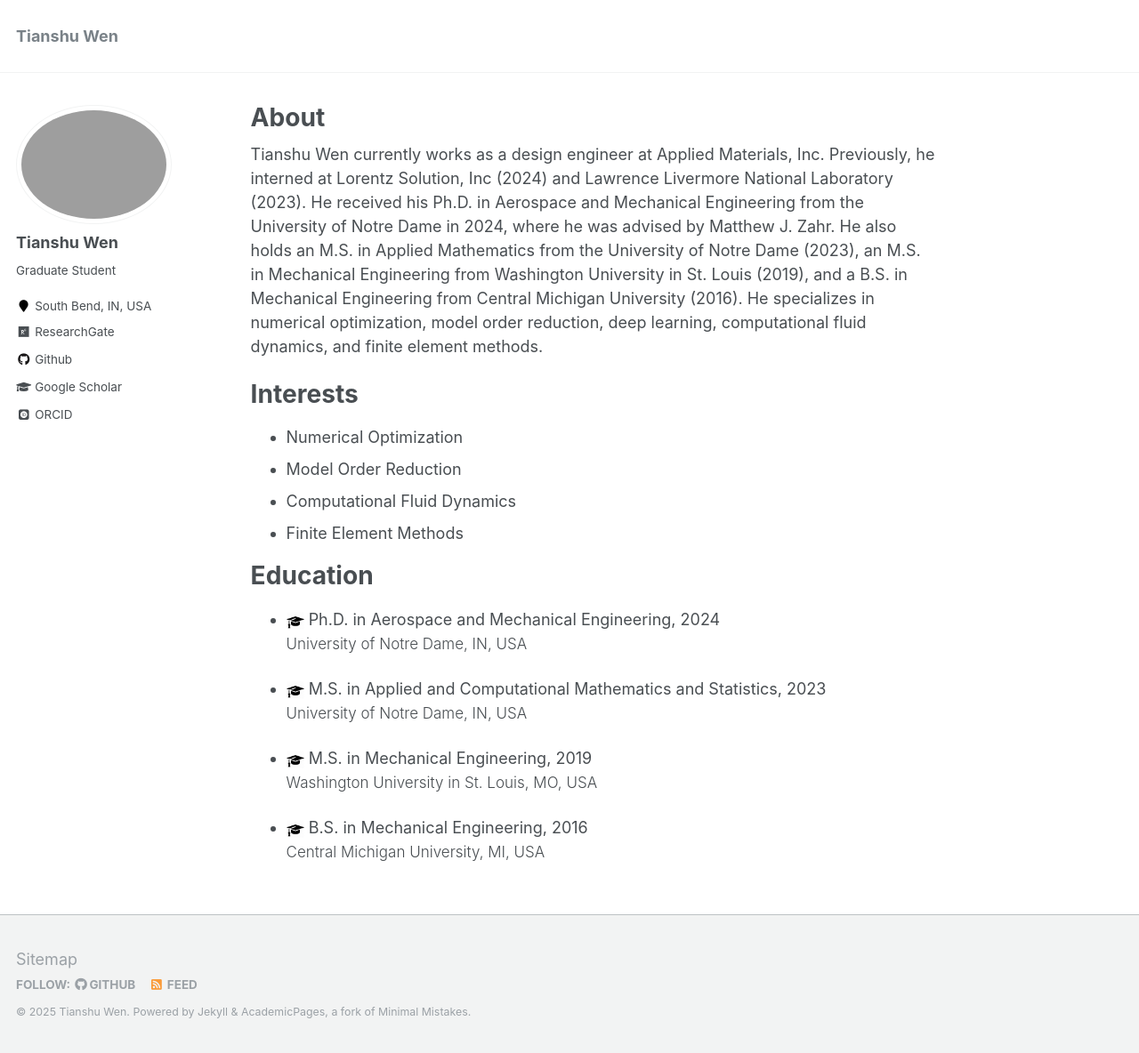
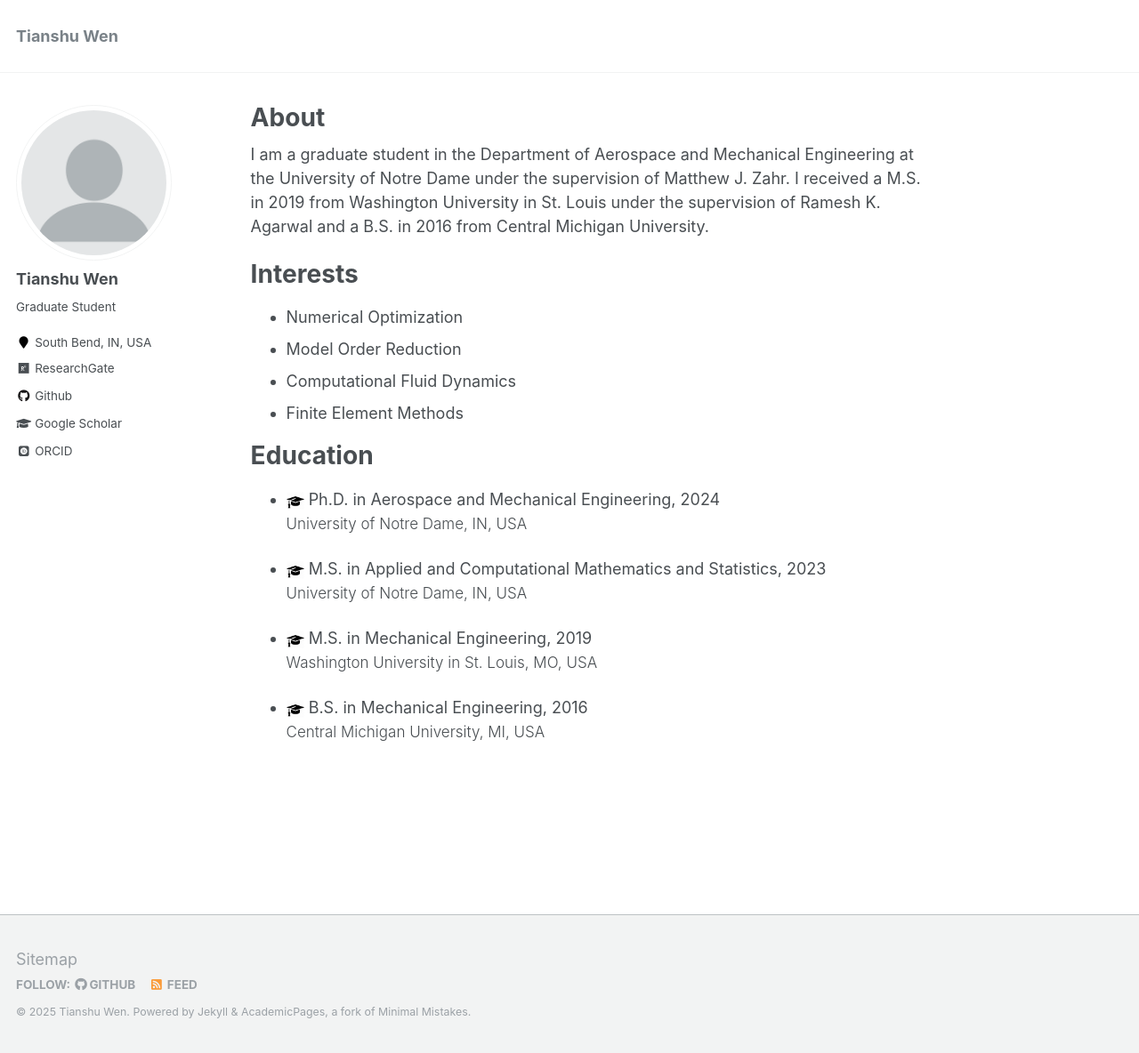
Before and after one commit to tianshuw/tianshuw.github.io, a Jekyll site: the page built from _pages/about.md, in a window 1280 px wide and 1184 px high. Shown: the whole window at 89% size. Built offline with Jekyll 4.4.1, drawn with Linux system fonts in a browser that asks for light colours; some web fonts are replaced.

Commit message:
Revert "minor updates"
This reverts commit f79621e6f4476efa488db97a11d6fe2ab3990d96.

```diff
--- a/_config.yml
+++ b/_config.yml
@@ -81,7 +81,7 @@ analytics:
 # Site Author
 author:
   name             : "Tianshu Wen"
-  avatar           : "avatar.png"
+  avatar           : "profile.png"
   bio              : "Graduate Student"
   location         : "South Bend, IN, USA"
   employer         :
--- a/_data/authors.yml
+++ b/_data/authors.yml
@@ -2,10 +2,10 @@
 
 Name Name:
   name        : "Tianshu Wen"
-  uri         : "http://tianshuw.github.io"
+  uri         : "http://wts0835.github.io"
   email       : "twen@nd.edu"
   bio         : "This is the first name."
-  avatar      : "avatar.png"
+  avatar      : "bio-photo-2.jpg"
   twitter     : "name"
   google_plus : "Name"
 
--- a/_pages/about.md
+++ b/_pages/about.md
@@ -8,7 +8,7 @@ redirect_from:
   - /about.html
 ---
 
-Tianshu Wen currently works as a design engineer at Applied Materials, Inc. Previously, he interned at Lorentz Solution, Inc (2024) and Lawrence Livermore National Laboratory (2023). He received his Ph.D. in Aerospace and Mechanical Engineering from the University of Notre Dame in 2024, where he was advised by Matthew J. Zahr. He also holds an M.S. in Applied Mathematics from the University of Notre Dame (2023), an M.S. in Mechanical Engineering from Washington University in St. Louis (2019), and a B.S. in Mechanical Engineering from Central Michigan University (2016). He specializes in numerical optimization, model order reduction, deep learning, computational fluid dynamics, and finite element methods.
+I am a graduate student in the Department of Aerospace and Mechanical Engineering at the University of Notre Dame under the supervision of Matthew J. Zahr. I received a M.S. in 2019 from Washington University in St. Louis under the supervision of Ramesh K. Agarwal and a B.S. in 2016 from Central Michigan University.
 
 Interests
 ======
```
Also changed, not shown: 1 other file.
